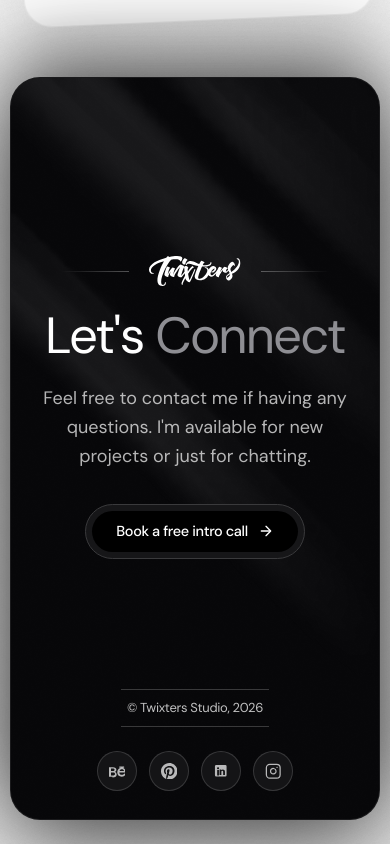
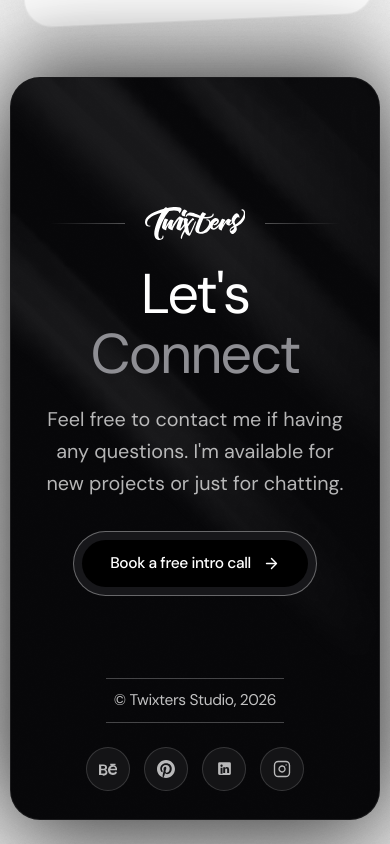
Before and after one commit to AmoghSamarth/Twixters.co, a React (Vite) app: page / in a window 390 px wide. Shown: the part 9243-10087 px from the top of the page. Built offline with nearby package versions, Linux system fonts and the light colour scheme.

Commit message:
style: scale copyright by 20%, socials by 10%, CTA border thicker/brighter, and center content by 10%

```diff
--- a/src/components/tw/final-cta.jsx
+++ b/src/components/tw/final-cta.jsx
@@ -2,7 +2,7 @@ import { finalCta, founder, site } from "../../content/site";
 import { assetUrl } from "../../utils/asset";
 import { ArrowRight } from "./primitives";
 
-function PinterestIcon({ className = "size-[16.5px]" }) {
+function PinterestIcon({ className = "size-[18px]" }) {
   return (
     <svg viewBox="0 0 24 24" fill="currentColor" className={className} aria-hidden="true">
       <path d="M12 0C5.373 0 0 5.372 0 12c0 5.084 3.163 9.426 7.627 11.174-.105-.949-.2-2.405.042-3.441.218-.937 1.407-5.965 1.407-5.965s-.359-.719-.359-1.782c0-1.668.967-2.914 2.171-2.914 1.023 0 1.518.769 1.518 1.69 0 1.029-.655 2.568-.994 3.995-.283 1.194.599 2.169 1.777 2.169 2.133 0 3.772-2.249 3.772-5.495 0-2.873-2.064-4.882-5.012-4.882-3.414 0-5.418 2.561-5.418 5.207 0 1.031.397 2.138.893 2.738.098.119.112.224.083.345-.09.375-.291 1.199-.334 1.357-.053.225-.172.271-.401.165-1.495-.69-2.433-2.878-2.433-4.646 0-3.776 2.748-7.252 7.92-7.252 4.158 0 7.392 2.967 7.392 6.923 0 4.135-2.607 7.462-6.233 7.462-1.214 0-2.354-.629-2.758-1.379l-.749 2.848c-.269 1.045-1.004 2.352-1.498 3.146 1.123.345 2.306.535 3.55.535 6.627 0 12-5.373 12-12 0-6.628-5.373-12-12-12z" />
@@ -10,7 +10,7 @@ function PinterestIcon({ className = "size-[16.5px]" }) {
   );
 }
 
-function BehanceIcon({ className = "size-[16.5px]" }) {
+function BehanceIcon({ className = "size-[18px]" }) {
   return (
     <svg viewBox="0 0 24 24" fill="currentColor" className={className} aria-hidden="true">
       <path d="M22 7h-7v-2h7v2zm1.726 10c-.442 1.297-2.029 3-5.171 3-4.144 0-6.555-3.045-6.555-6.507 0-3.834 2.709-6.493 6.455-6.493 3.904 0 6.002 2.825 5.762 6.643h-9.288c.078 2.052 1.545 3.491 3.738 3.491 1.761 0 2.955-.866 3.435-1.92l1.624.786zm-8.293-5.289h6.398c-.131-1.748-1.425-2.617-3.059-2.617-1.803 0-3.093.896-3.339 2.617zm-10.433 8.289h-5v-14h5.688c3.279 0 5.04 1.341 5.04 3.864 0 1.523-.74 2.645-2.029 3.197 1.637.525 2.501 1.83 2.501 3.639 0 2.684-1.929 4.3-6.2 4.3zm-2.072-8.309h2.392c1.782 0 2.812-.663 2.812-1.854 0-1.229-1.071-1.837-2.812-1.837h-2.392v3.691zm0 6.309h2.571c1.947 0 3.256-.707 3.256-2.146 0-1.477-1.282-2.163-3.256-2.163h-2.571v4.309z" />
@@ -18,7 +18,7 @@ function BehanceIcon({ className = "size-[16.5px]" }) {
   );
 }
 
-function LinkedInIcon({ className = "size-[15.5px]" }) {
+function LinkedInIcon({ className = "size-[17px]" }) {
   return (
     <svg viewBox="0 0 24 24" fill="currentColor" className={className} aria-hidden="true">
       <path d="M19 3a2 2 0 0 1 2 2v14a2 2 0 0 1-2 2H5a2 2 0 0 1-2-2V5a2 2 0 0 1 2-2h14m-.5 15.5v-5.3a3.26 3.26 0 0 0-3.26-3.26c-.85 0-1.84.52-2.28 1.3v-1.11h-2.79v8.37h2.79v-4.93c0-.77.62-1.4 1.39-1.4a1.4 1.4 0 0 1 1.4 1.4v4.93h2.75M6.46 10.9v8.37H9.2V10.9H6.46M7.83 6.45c-.9 0-1.63.73-1.63 1.63s.73 1.63 1.63 1.63 1.63-.73 1.63-1.63-.73-1.63-1.63-1.63Z" />
@@ -26,7 +26,7 @@ function LinkedInIcon({ className = "size-[15.5px]" }) {
   );
 }
 
-function InstagramIcon({ className = "size-[16.5px]" }) {
+function InstagramIcon({ className = "size-[18px]" }) {
   return (
     <svg
       viewBox="0 0 24 24"
@@ -104,47 +104,47 @@ export function FinalCta() {
           }}
         />
 
-        {/* Center Main Content */}
+        {/* Center Main Content (Image 4 scaled 10% bigger) */}
         <div className="relative z-10 flex flex-1 flex-col items-center justify-center px-6 pt-24 pb-12 text-center sm:pt-32 sm:pb-16">
           {/* Cursive script wordmark with horizontal wings */}
           <div className="flex items-center justify-center gap-5 sm:gap-7">
             <span
               aria-hidden="true"
-              className="h-px w-[68px] sm:w-[120px] bg-gradient-to-r from-transparent to-white/30"
+              className="h-px w-[75px] sm:w-[132px] bg-gradient-to-r from-transparent to-white/30"
             />
-            <TwixtersWatermark className="h-[30px] sm:h-[34px] w-auto text-white select-none" />
+            <TwixtersWatermark className="h-[33px] sm:h-[38px] w-auto text-white select-none" />
             <span
               aria-hidden="true"
-              className="h-px w-[68px] sm:w-[120px] bg-gradient-to-l from-transparent to-white/30"
+              className="h-px w-[75px] sm:w-[132px] bg-gradient-to-l from-transparent to-white/30"
             />
           </div>
 
           {/* Heading matching video: "Let's" in pure white, "Connect" in muted silver */}
           <h2
             id="contact-heading"
-            className="mt-6 sm:mt-7 text-[clamp(3.18rem,8.2vw,6.5rem)] font-normal leading-[1.06] tracking-[-0.035em]"
+            className="mt-6 sm:mt-7 text-[clamp(3.5rem,9vw,7.15rem)] font-normal leading-[1.06] tracking-[-0.035em]"
           >
             <span className="text-white">{finalCta.heading.plain}</span>
             <span className="text-[#8e8e93]">{finalCta.heading.muted}</span>
           </h2>
 
           {/* Body copy matching reference video */}
-          <p className="mx-auto mt-5 sm:mt-6 max-w-[40rem] text-[18px] sm:text-[19.8px] leading-[1.62] text-white/70 font-normal">
+          <p className="mx-auto mt-5 sm:mt-6 max-w-[44rem] text-[19.8px] sm:text-[21.8px] leading-[1.62] text-white/70 font-normal">
             Feel free to contact me if having any questions.
             <br className="hidden sm:block" /> I'm available for new projects or just for chatting.
           </p>
 
-          {/* Double-pill CTA button matching reference video & image */}
+          {/* Double-pill CTA button (Image 3: borders 10% bigger & brighter) */}
           <div className="mt-8 sm:mt-10">
             <a
               href={finalCta.cta.href}
               target="_blank"
               rel="noreferrer"
-              className="group/btn inline-flex items-center justify-center rounded-full border border-[#3a3a3c] bg-[#161618] p-1.5 transition-all duration-300 hover:border-white/40"
+              className="group/btn inline-flex items-center justify-center rounded-full border-[1.5px] border-white/35 bg-[#17171a] p-2 transition-all duration-300 hover:border-white/60"
             >
-              <span className="flex items-center gap-2.5 rounded-full bg-black px-6 sm:px-7 py-2.5 sm:py-3 text-[14.5px] sm:text-[15px] font-medium tracking-tight text-white transition-transform duration-300 group-hover/btn:scale-[1.01]">
+              <span className="flex items-center gap-3 rounded-full bg-black px-7 sm:px-8 py-3 text-[15.5px] sm:text-[16px] font-medium tracking-tight text-white transition-transform duration-300 group-hover/btn:scale-[1.01]">
                 {finalCta.cta.label}
-                <ArrowRight className="size-4 transition-transform duration-300 group-hover/btn:translate-x-1" />
+                <ArrowRight className="size-[17px] transition-transform duration-300 group-hover/btn:translate-x-1" />
               </span>
             </a>
           </div>
@@ -152,18 +152,20 @@ export function FinalCta() {
 
         {/* Footer inside the card matching reference image */}
         <footer className="relative z-10 flex flex-col sm:flex-row items-center justify-between gap-6 w-full px-6 sm:px-12 pb-7 sm:pb-9">
-          <p className="border-y border-white/20 py-2 sm:py-2.5 px-1.5 text-[13px] sm:text-[14px] tracking-tight text-white/75">
+          {/* Image 1: Copyright 20% bigger */}
+          <p className="border-y border-white/25 py-2.5 sm:py-3 px-2 text-[15.5px] sm:text-[17px] tracking-tight text-white/75">
             {site.copyright}
           </p>
 
-          <ul className="flex items-center gap-3 sm:gap-3.5">
+          {/* Image 2: Social circles 10% bigger */}
+          <ul className="flex items-center gap-3.5 sm:gap-4">
             <li>
               <a
                 href={site.socials?.behance || "https://www.behance.net/rajshegaonkar"}
                 target="_blank"
                 rel="noreferrer"
                 aria-label="Behance"
-                className="flex size-10 sm:size-11 items-center justify-center rounded-full border border-white/15 bg-[#141416] text-white/70 transition-all duration-300 hover:border-white/40 hover:bg-white/10 hover:text-white"
+                className="flex size-11 sm:size-12 items-center justify-center rounded-full border border-white/15 bg-[#141416] text-white/70 transition-all duration-300 hover:border-white/40 hover:bg-white/10 hover:text-white"
               >
                 <BehanceIcon />
               </a>
@@ -174,7 +176,7 @@ export function FinalCta() {
                 target="_blank"
                 rel="noreferrer"
                 aria-label="Pinterest"
-                className="flex size-10 sm:size-11 items-center justify-center rounded-full border border-white/15 bg-[#141416] text-white/70 transition-all duration-300 hover:border-white/40 hover:bg-white/10 hover:text-white"
+                className="flex size-11 sm:size-12 items-center justify-center rounded-full border border-white/15 bg-[#141416] text-white/70 transition-all duration-300 hover:border-white/40 hover:bg-white/10 hover:text-white"
               >
                 <PinterestIcon />
               </a>
@@ -185,7 +187,7 @@ export function FinalCta() {
                 target="_blank"
                 rel="noreferrer"
                 aria-label="LinkedIn"
-                className="flex size-10 sm:size-11 items-center justify-center rounded-full border border-white/15 bg-[#141416] text-white/70 transition-all duration-300 hover:border-white/40 hover:bg-white/10 hover:text-white"
+                className="flex size-11 sm:size-12 items-center justify-center rounded-full border border-white/15 bg-[#141416] text-white/70 transition-all duration-300 hover:border-white/40 hover:bg-white/10 hover:text-white"
               >
                 <LinkedInIcon />
               </a>
@@ -196,7 +198,7 @@ export function FinalCta() {
                 target="_blank"
                 rel="noreferrer"
                 aria-label="Instagram"
-                className="flex size-10 sm:size-11 items-center justify-center rounded-full border border-white/15 bg-[#141416] text-white/70 transition-all duration-300 hover:border-white/40 hover:bg-white/10 hover:text-white"
+                className="flex size-11 sm:size-12 items-center justify-center rounded-full border border-white/15 bg-[#141416] text-white/70 transition-all duration-300 hover:border-white/40 hover:bg-white/10 hover:text-white"
               >
                 <InstagramIcon />
               </a>
```
